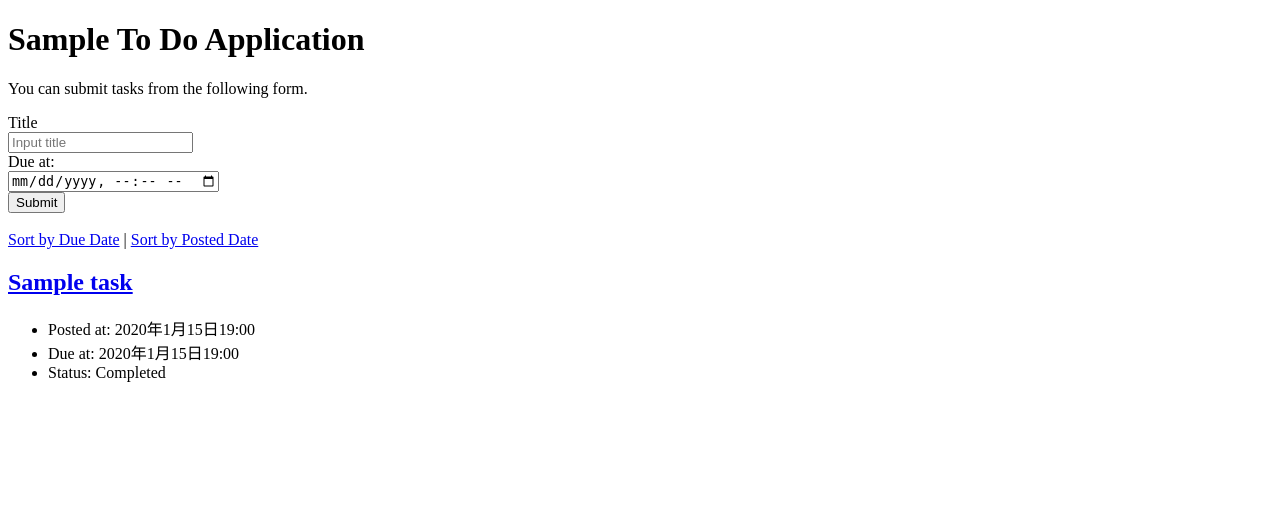
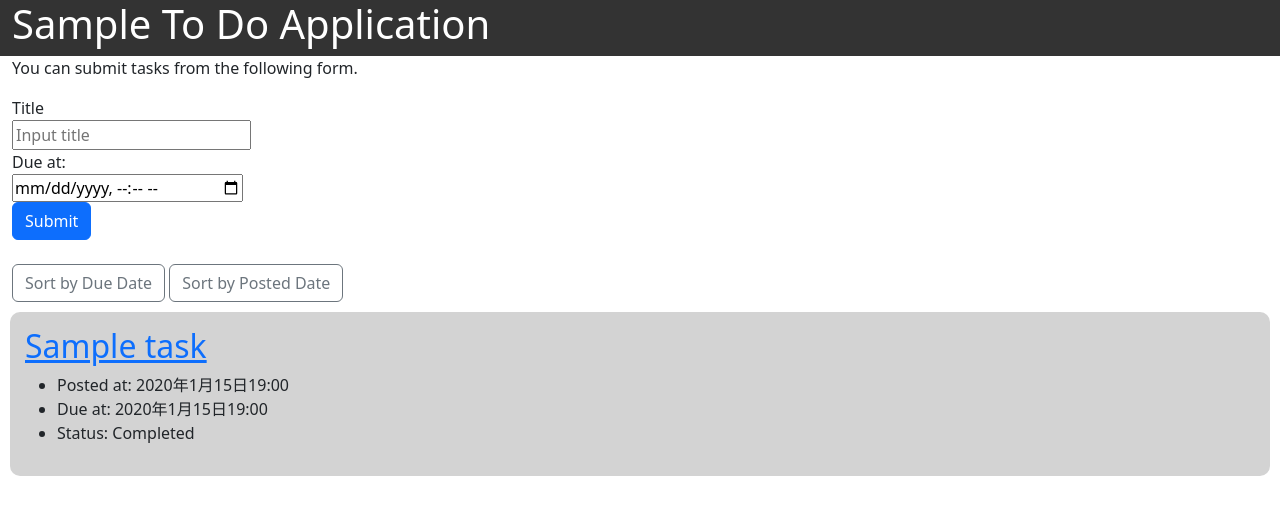
Before and after one commit to s1F102200491/django-test-exercise, a Django app: page / in a window 1280 px wide. Shown: the top 515 px of the page. Run offline with Django 4.2, Linux system fonts and the light colour scheme; tables that the repository leaves empty hold one stand-in row (values such as "Sample post").

Commit message:
index.cssの追加、適用

```diff
--- /dev/null
+++ b/todo/static/css/index.css
@@ -0,0 +1,14 @@
+.top {
+    background-color: #333333;
+    color: #FFFFFF;
+}
+
+.task {
+    display: flex;
+    overflow: hidden;
+    text-overflow: ellipsis;
+    margin: 10px;
+    padding: 15px;
+    border-radius: 10px;
+    background-color: lightgray;
+}
--- a/todo/templates/todo/index.html
+++ b/todo/templates/todo/index.html
@@ -3,13 +3,23 @@
 <html lang="ja">
 
 <head>
-    <title>To Do Application</title>
   <meta charset="UTF-8">
   <meta name="author" content="INIAD">
+  <meta name="viewport" content="width=device-width, initial-scale=1.0">
+  <link href="https://cdn.jsdelivr.net/npm/bootstrap@5.3.0-alpha1/dist/css/bootstrap.min.css" rel="stylesheet"
+    integrity="sha384-GLhlTQ8iRABdZLl6O3oVMWSktQOp6b7In1Zl3/Jr59b6EGGoI1aFkw7cmDA6j6gD" crossorigin="anonymous">
+  <link rel="stylesheet" href="{% static 'css/index.css' %}">
+  <title>To Do Application</title>
 </head>
 
 <body>
+  <div class="container-fluid">
+    <div class="row">
+      <div class="col top">
         <h1>Sample To Do Application</h1>
+      </div>
+    </div>
+    <div class="row">
       <p>You can submit tasks from the following form.</p>
       <form action="{% url 'index' %}" method="post">
         {% csrf_token %}
@@ -22,17 +32,24 @@
           <input id="dueInput" name="due_at" type="datetime-local">
         </div>
         <div>
-        <button type="submit">Submit</button>
+          <button class="btn btn-primary" type="submit">Submit</button>
         </div>
       </form>
+    </div>
+
     <br>
 
+    <div class="row">
+      <div class="col">
         <div>
-      <a href="{% url 'index' %}?order=due">Sort by Due Date</a> |
-      <a href="{% url 'index' %}?order=post">Sort by Posted Date</a>
+          <a class="btn btn-outline-secondary" href="{% url 'index' %}?order=due">Sort by Due Date</a>
+          <a class="btn btn-outline-secondary" href="{% url 'index' %}?order=post" role="button">Sort by Posted Date</a>
         </div>
-
+      </div>
+    </div>
+    <div class="row ">
       {% for task in tasks %}
+      <div class="col task">
       <div class="text">
         <h2><a href="{%url 'detail' task.id %}"> {{task.title }}</a></h2>
         <ul>
@@ -47,7 +64,14 @@
           {% endif %}
         </ul>
       </div>
+    </div>
       {% endfor %}
+    </div>
+  </div>
+  <!-- JavaScript Bundle with Popper -->
+  <script src="https://cdn.jsdelivr.net/npm/bootstrap@5.0.2/dist/js/bootstrap.bundle.min.js"
+    integrity="sha384-MrcW6ZMFYlzcLA8Nl+NtUVF0sA7MsXsP1UyJoMp4YLEuNSfAP+JcXn/tWtIaxVXM"
+    crossorigin="anonymous"></script>
 </body>
 
 </html>
```
Also changed, not shown: todo/static/index.css (deleted). Lines whose indentation alone changed are shown as unchanged.
